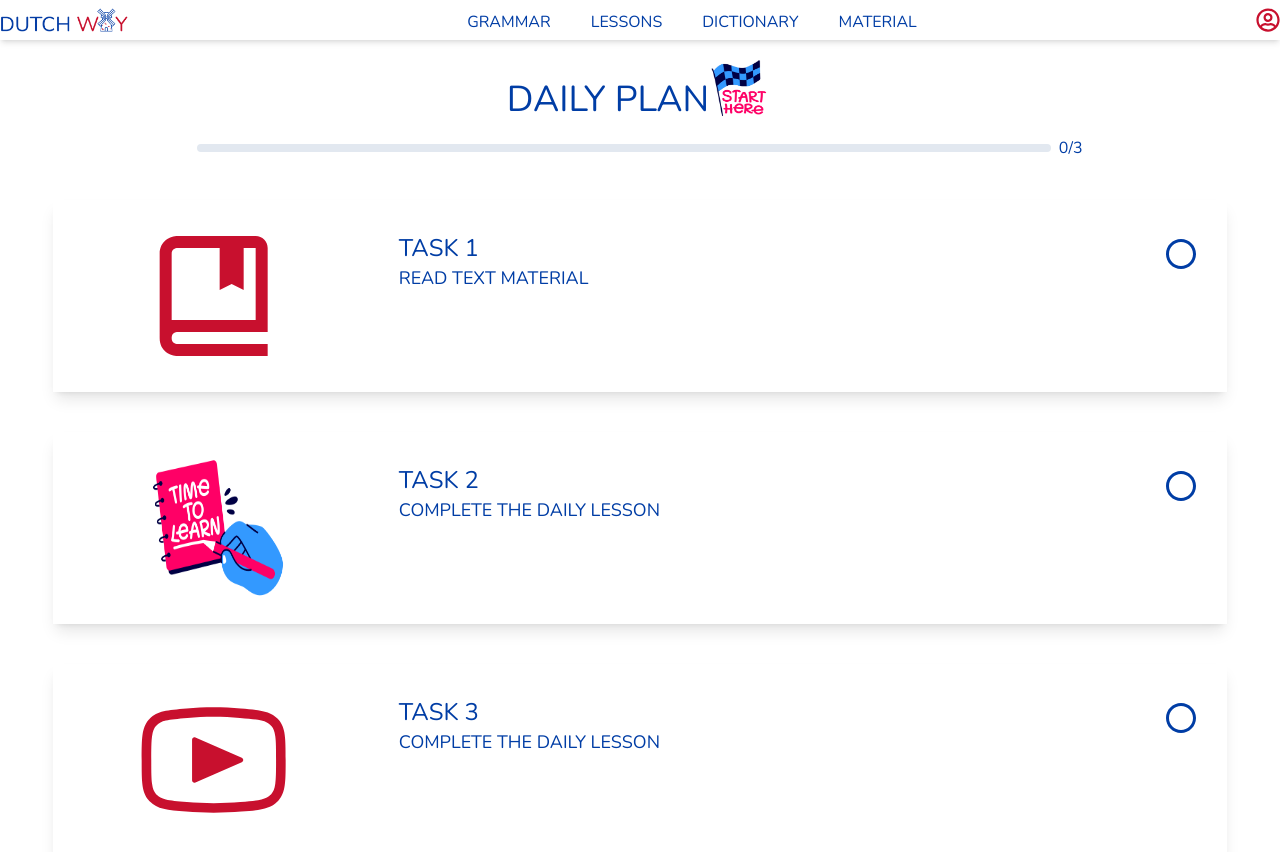
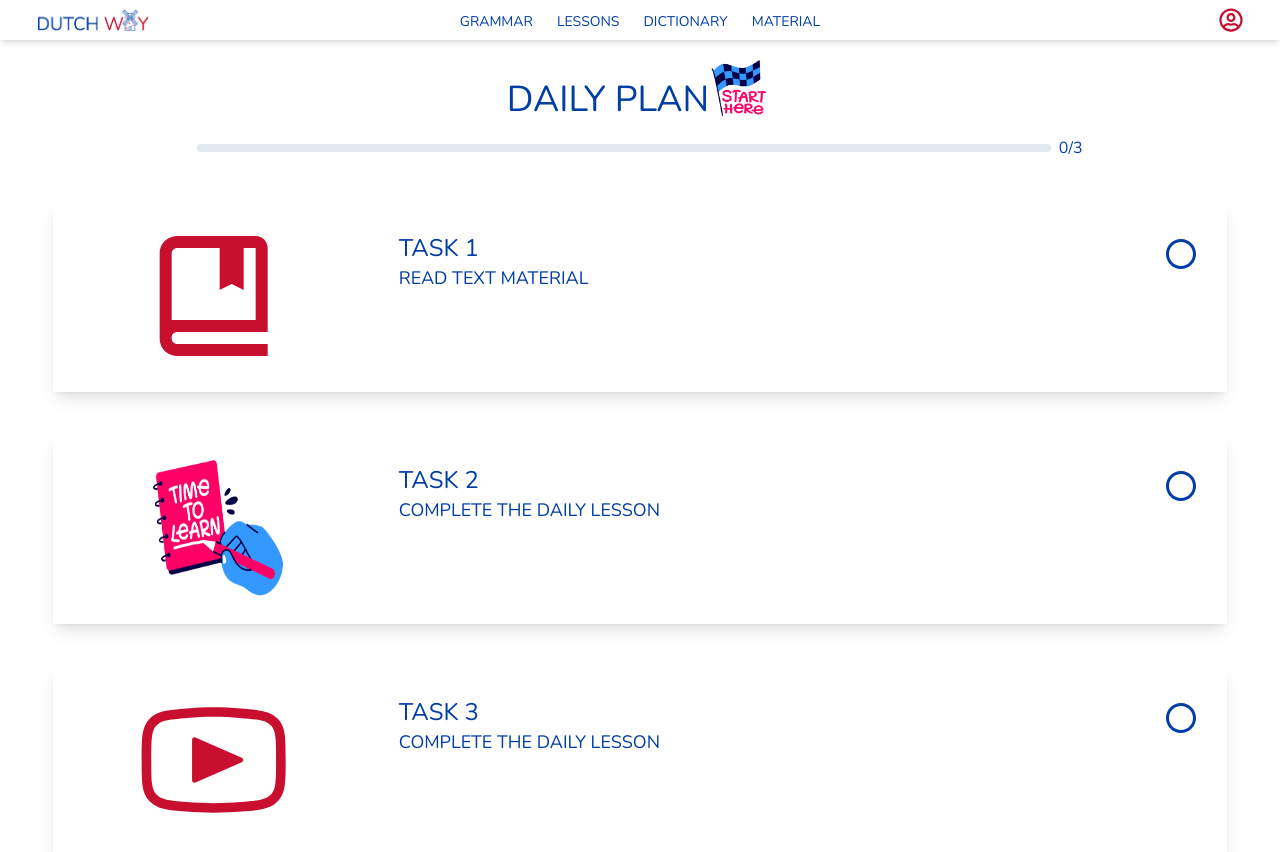
Before and after one commit to iroac/dutchway, a React (Create React App) app in the folder client/: page / in a window 1280 px wide. Shown: the top 852 px of the page. Built offline with nearby package versions, Linux system fonts and the light colour scheme.

Commit message:
change navbar tailwind properties

```diff
--- a/client/src/App.tsx
+++ b/client/src/App.tsx
@@ -20,7 +20,6 @@ const sumTrueValues = doneTasks.reduce((sum, value) => {
   }
   return sum;
 }, 0);
-
 
 useEffect(() => {
   const interval = setInterval(() => {
--- a/client/src/components/NavBar.tsx
+++ b/client/src/components/NavBar.tsx
@@ -2,21 +2,20 @@ import { FaRegUserCircle } from 'react-icons/fa';
 import { Link } from "react-router-dom";
 
 function NavBar() {
-    return (
-        <div>
-      <div className=" flex flex-row justify-center items-center shadow-md w-full h-10" >
-        <div className=" grow-0 " >
-        <Link to='/' >  <img className="w-32 h-auto " src='/dutchwaylogo.png' /> </Link>
+    return (<div className="flex flex-row justify-center items-center shadow-md w-screen h-10" >
+        <div className="flex justify-start items-center w-4/12 pr-5 pl-1" >
+        <Link to='/' >  <img className=" w-28 h-auto " src='/dutchwaylogo.png' /> </Link>
         </div>
-        <div className="flex flex-row gap-10 grow justify-center items-center pt-1 " >
-            <Link to='/grammar' className=" text-blue-flag ">GRAMMAR</Link>
-            <Link to='/lessons' className=" text-blue-flag ">LESSONS</Link>
-            <Link to='/dictionary' className=" text-blue-flag ">DICTIONARY</Link>
-            <Link to='/material' className=" text-blue-flag ">MATERIAL</Link>
+        <div className="flex flex-row gap-6 justify-center items-center pt-1 w-auto " >
+            <Link to='/grammar' className=" text-blue-flag text-sm">GRAMMAR</Link>
+            <Link to='/lessons' className=" text-blue-flag text-sm ">LESSONS</Link>
+            <Link to='/dictionary' className=" text-blue-flag text-sm">DICTIONARY</Link>
+            <Link to='/material' className=" text-blue-flag text-sm">MATERIAL</Link>
     </div>
-    <FaRegUserCircle className="text-red-flag text-2xl " />
+    <div className="flex justify-end items-center w-4/12 pl-5 pr-1 ">
+    <FaRegUserCircle className="text-red-flag text-1xl sm:text-2xl" />
+    </div>
       </div>
-        </div>
       );
 }
 
```
